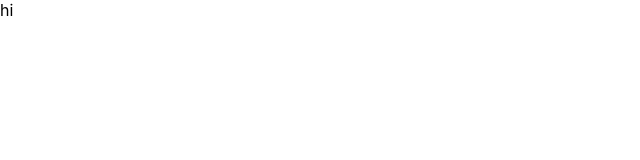
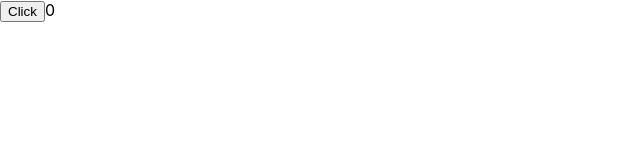
Before and after one commit to syedwshah/AlertTracker, a React (Create React App) app in the folder alert-tracker/: page / in a window 1280 px wide. Shown: the top 160 px of the page, without its empty margins (0-640 px from the left). Built offline with nearby package versions, Linux system fonts and the light colour scheme.

Commit message:
Create basic AlertComponent

```diff
--- a/alert-tracker/src/App.tsx
+++ b/alert-tracker/src/App.tsx
@@ -2,6 +2,7 @@ import React from 'react';
 import { ThemeProvider } from '@material-ui/core/styles';
 
 import { AlertProvider } from './contexts/AlertContext';
+import Alerts from "./components/AlertComponent";
 import {theme} from './constants/theme'
 
 const App = () => {
@@ -17,7 +18,7 @@ const App = () => {
   return (
     <ThemeProvider theme={theme}>
       <AlertProvider>
-        hi
+        <Alerts />
       </AlertProvider>
     </ThemeProvider>
   );
--- /dev/null
+++ b/alert-tracker/src/components/AlertComponent.tsx
@@ -0,0 +1,22 @@
+import React, { useContext } from 'react';
+import { AlertContext } from '../contexts/AlertContext';
+import { Types } from '../reducers/alertManager';
+
+const Alerts = () => {
+  const { state, dispatch } = useContext(AlertContext);
+
+  return (
+    <div>
+      <button onClick={() => {
+        dispatch({
+          type: Types.Add
+        })
+      }}>
+        Click
+      </button>
+      {state.counter}
+    </div>
+  )
+}
+
+export default Alerts
```
